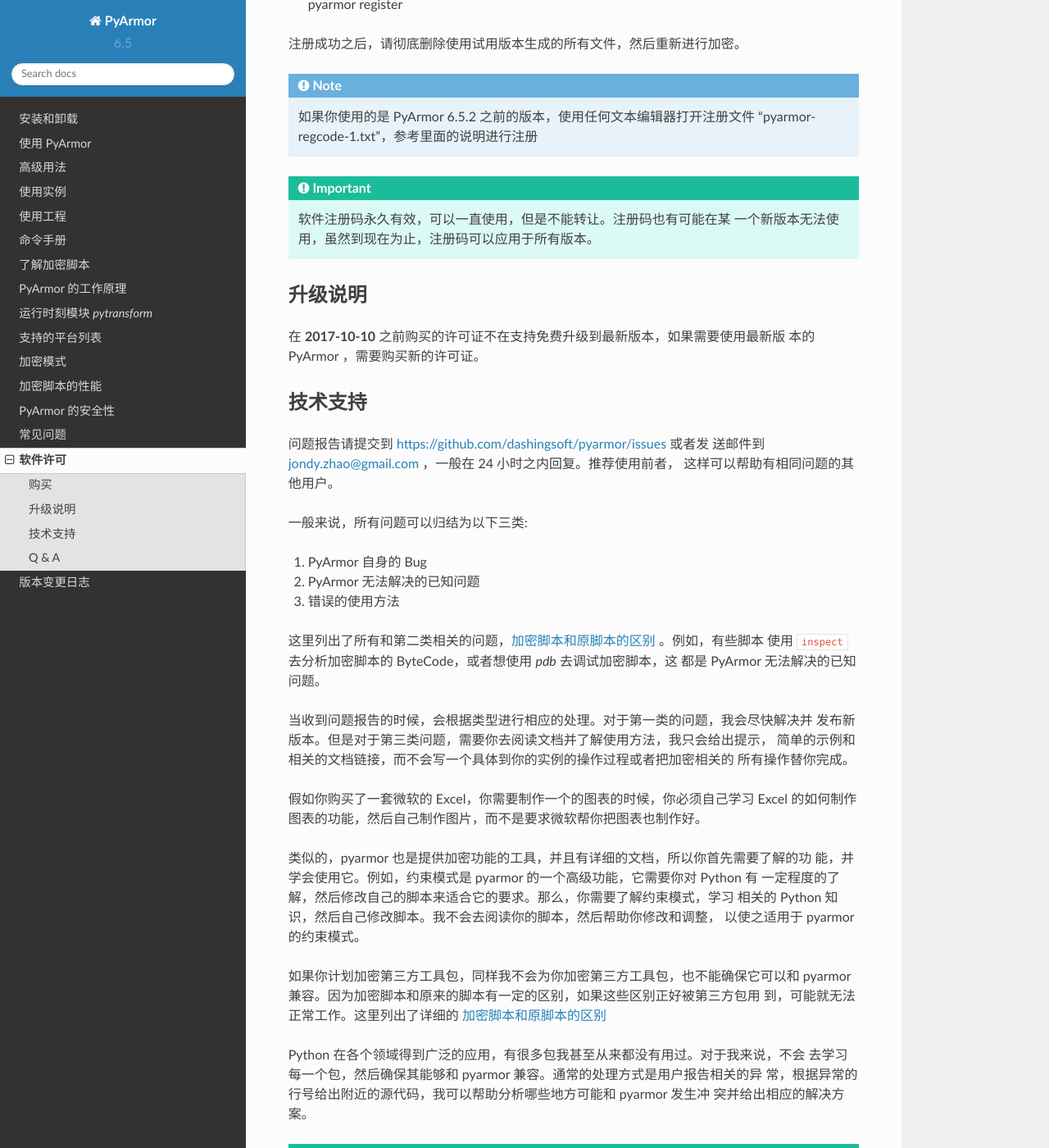
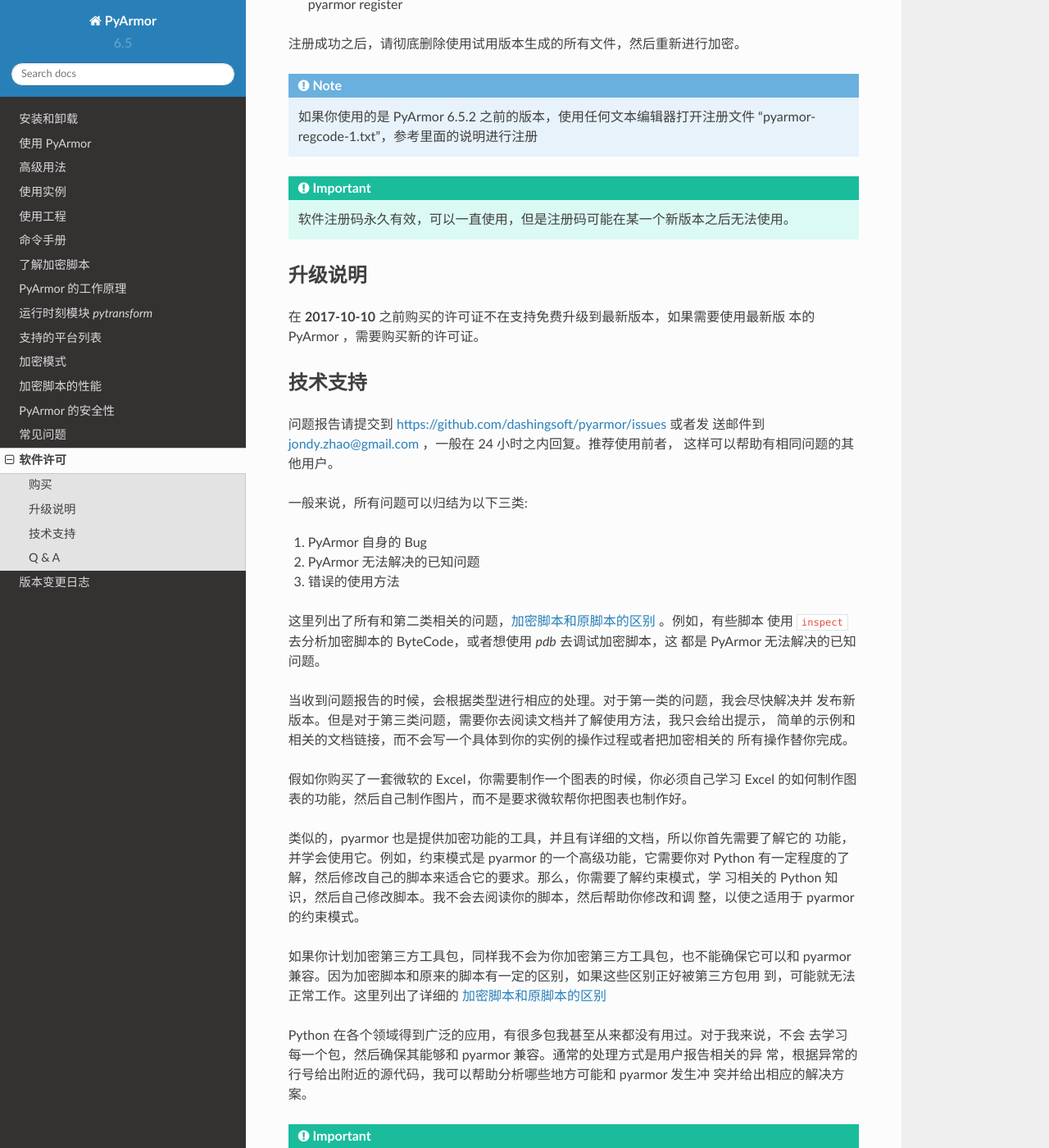
Before and after one commit to dashingsoft/pyarmor-docs-zh, a Sphinx documentation site: the page built from docs/license.rst, in a window 1280 px wide and 1400 px high, scrolled down 1529 px. Shown: the whole window at 82% size. Built offline with Sphinx 7.4.7 and the Read the Docs theme 2.0.0, drawn with Linux system fonts in a browser that asks for light colours.

Commit message:
Refine doc

```diff
--- a/docs/license.rst
+++ b/docs/license.rst
@@ -77,8 +77,7 @@
 
 .. important::
 
-   软件注册码永久有效，可以一直使用，但是不能转让。注册码也有可能在某
-   一个新版本无法使用，虽然到现在为止，注册码可以应用于所有版本。
+   软件注册码永久有效，可以一直使用，但是注册码可能在某一个新版本之后无法使用。
 
 升级说明
 --------
@@ -108,14 +107,14 @@
 简单的示例和相关的文档链接，而不会写一个具体到你的实例的操作过程或者把加密相关的
 所有操作替你完成。
 
-假如你购买了一套微软的 Excel，你需要制作一个的图表的时候，你必须自己学习 Excel
+假如你购买了一套微软的 Excel，你需要制作一个图表的时候，你必须自己学习 Excel
 的如何制作图表的功能，然后自己制作图片，而不是要求微软帮你把图表也制作好。
 
-类似的，pyarmor 也是提供加密功能的工具，并且有详细的文档，所以你首先需要了解的功
-能，并学会使用它。例如，约束模式是 pyarmor 的一个高级功能，它需要你对 Python 有
-一定程度的了解，然后修改自己的脚本来适合它的要求。那么，你需要了解约束模式，学习
-相关的 Python 知识，然后自己修改脚本。我不会去阅读你的脚本，然后帮助你修改和调整，
-以使之适用于 pyarmor 的约束模式。
+类似的，pyarmor 也是提供加密功能的工具，并且有详细的文档，所以你首先需要了解它的
+功能，并学会使用它。例如，约束模式是 pyarmor 的一个高级功能，它需要你对 Python
+有一定程度的了解，然后修改自己的脚本来适合它的要求。那么，你需要了解约束模式，学
+习相关的 Python 知识，然后自己修改脚本。我不会去阅读你的脚本，然后帮助你修改和调
+整，以使之适用于 pyarmor 的约束模式。
 
 如果你计划加密第三方工具包，同样我不会为你加密第三方工具包，也不能确保它可以和
 pyarmor 兼容。因为加密脚本和原来的脚本有一定的区别，如果这些区别正好被第三方包用
```
